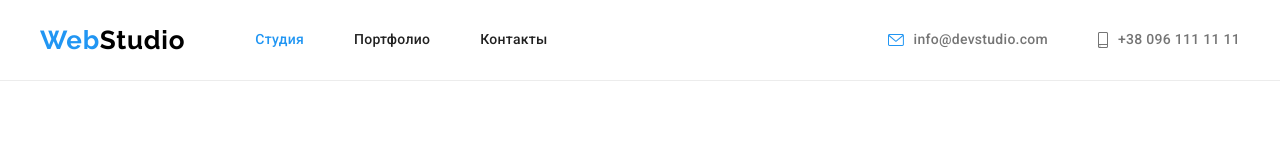
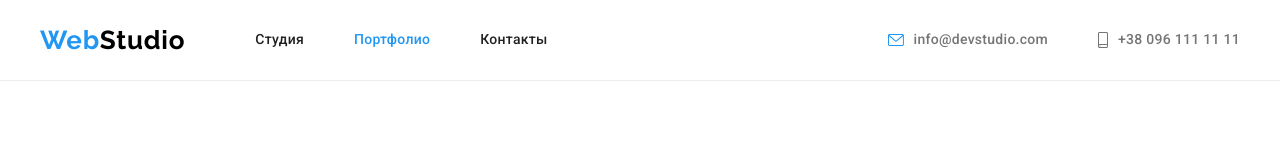
Before and after one commit to Oleksii-Borok/goit-markup-hw-04, a plain HTML site: page portfolio.html in a window 1280 px wide. Shown: the top 160 px of the page. Drawn offline with nearby package versions, Linux system fonts and the light colour scheme.

Commit message:
hw-04-final-fix

```diff
--- a/portfolio.html
+++ b/portfolio.html
@@ -19,10 +19,10 @@
             <a class="logo link" href="./index.html">Web<span class="logo-header">Studio</span></a>
             <ul class="list header-list">
                 <li class="header-item">
-                    <a class="link header-link current" href="./index.html">Студия</a>
+                    <a class="link header-link" href="./index.html">Студия</a>
                 </li>
                 <li class="header-item">
-                    <a class="link header-link" href="./portfolio.html">Портфолио</a>
+                    <a class="link header-link current" href="./portfolio.html">Портфолио</a>
                 </li>
                 <li class="header-item">
                     <a class="link header-link" href="/">Контакты</a>
```
